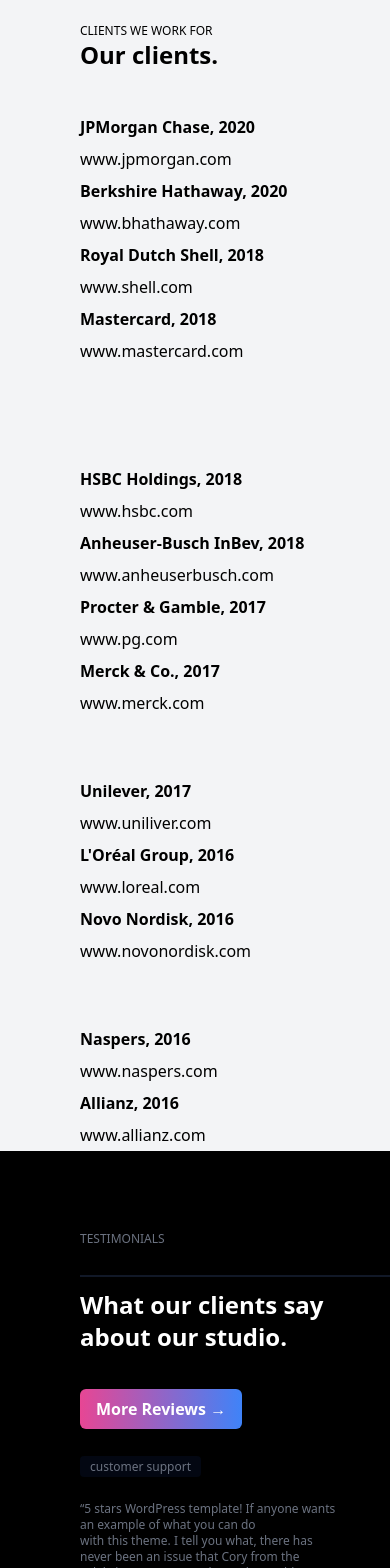
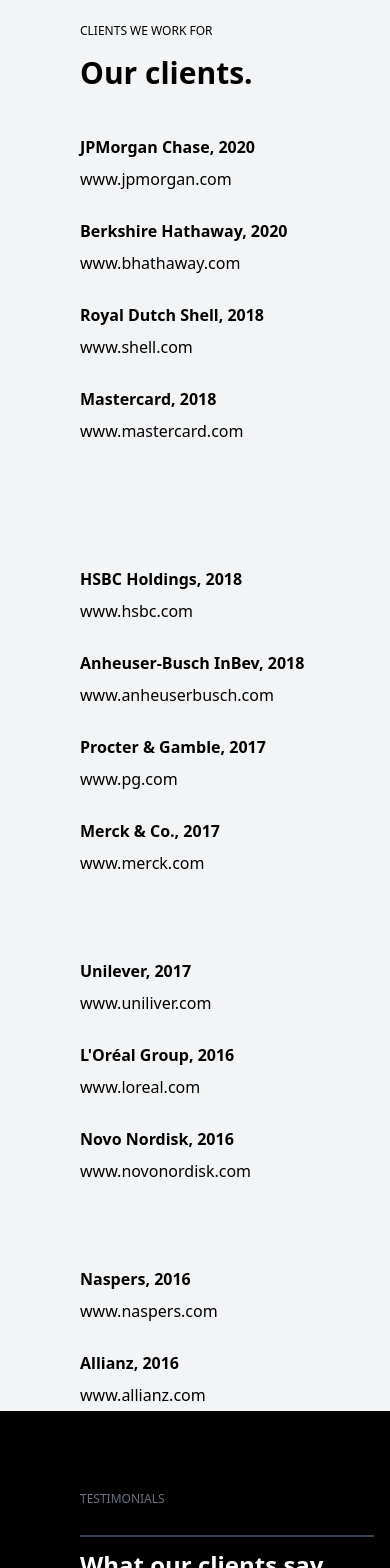
Before and after one commit to RexKnar/izhtech-web, a React (Vite) app: page /about in a window 390 px wide. Shown: the part 2500-4068 px from the top of the page. Built offline with nearby package versions, Linux system fonts and the light colour scheme.

Commit message:
first commit

```diff
--- a/src/pages/aboutus/Awards.tsx
+++ b/src/pages/aboutus/Awards.tsx
@@ -5,13 +5,13 @@
     <>
     <section>
       <div className="grid grid-cols-1 sm:grid-cols-2 md:grid-cols-3 lg:p-10 m-10 xl:grid-cols-3 gap-4">
-        <div className="text-left pb-20 lg:ml-20 lg:pl-20">
+        <div className="text-left pb-20 lg:ml-20 ">
 
           <h1 className="text-xs mt-10  "><b>AWARDS & HONORS</b></h1>
           <p className="text-3xl pt-4"><b>The awards won <br></br>by our works.</b></p>
 
         </div>
-        <div className="text-sm text-left mt-10">
+        <div className="text-sm text-left lg:ml-18 mt-10">
           <p>
             When our team provides design and <br/> digital marketing. Applied arts can <br/>include <b>industrial design, graphic</b><br/> <b>design, fashion design,</b> and the<br/>decorative arts which traditionally <br/>includes craft objects.</p></div>
 
--- a/src/pages/aboutus/Clients.tsx
+++ b/src/pages/aboutus/Clients.tsx
@@ -4,75 +4,74 @@
     <>
       <section className="bg-gray-100 overflow-hidden">
         <div className="ml-20 lg:pl-20 mt-20">
-          <h1 className="text-xs text-left">CLIENTS WE WORK FOR</h1>
-          <h2 className="text-2xl text-left">
-            <b>Our clients.</b>
+          <h1 className="text-xs mb-4 text-left">CLIENTS WE WORK FOR</h1>
+          <h2 className="text-3xl font-bold text-left">
+            Our clients.
           </h2>
           <div className="relative grid grid-cols-1 md:grid-cols-2 lg:grid-cols-5 xl:grid-cols-5 gap-4 bg-rgba(144, 145, 156, 0.06) text-.5xs leading-8">
-          <div className="bg-rgba(144, 145, 156, 0.06) text-left mt-10">
+          <div className="bg-rgba(144, 145, 156, 0.06) pb-5 text-left mt-10">
 
 
-<p><b>JPMorgan Chase, 2020</b></p>
-<p>www.jpmorgan.com</p>
+<p className="font-bold">JPMorgan Chase, 2020</p>
+<p className="mb-5">www.jpmorgan.com</p>
 
-<p><b>Berkshire Hathaway, 2020</b></p>
-<p>www.bhathaway.com</p>
+<p className="font-bold">Berkshire Hathaway, 2020</p>
+<p className="mb-5">www.bhathaway.com</p>
 
-<p><b>Royal Dutch Shell, 2018</b></p>
-<p>www.shell.com</p>
+<p className="font-bold">Royal Dutch Shell, 2018</p>
+<p className="mb-5">www.shell.com</p>
 
-<p><b>Mastercard, 2018</b></p>
+<p className="font-bold">Mastercard, 2018</p>
 <p className="pb-10">www.mastercard.com</p>
 
 </div>
 <div className="bg-rgba(144, 145, 156, 0.06) mt-10 text-left">
 
-<p><b>HSBC Holdings, 2018
-</b></p>
-<p>www.hsbc.com</p>
+<p className="font-bold">HSBC Holdings, 2018
+</p>
+<p className="mb-5">www.hsbc.com</p>
 
-<p><b>Anheuser-Busch InBev, 2018
-</b></p>
-<p>www.anheuserbusch.com</p>
+<p className="font-bold">Anheuser-Busch InBev, 2018
+</p>
+<p className="mb-5">www.anheuserbusch.com</p>
 
-<p><b>Procter & Gamble, 2017
-</b></p>
-<p>www.pg.com</p>
+<p className="font-bold">Procter & Gamble, 2017
+</p>
+<p className="mb-5">www.pg.com</p>
 
-<p><b>Merck & Co., 2017
-</b></p>
-<p>www.merck.com</p>
+<p className="font-bold">Merck & Co., 2017
+</p>
+<p className="mb-5">www.merck.com</p>
 
 </div>
 <div className="bg-rgba(144, 145, 156, 0.06) mt-10 text-left">
 
 
-<p><b>Unilever, 2017
+<p className="font-bold">Unilever, 2017
 
-</b></p>
-<p>www.uniliver.com</p>
+</p>
+<p className="mb-5">www.uniliver.com</p>
 
-<p><b>L'Oréal Group, 2016
+<p className="font-bold">L'Oréal Group, 2016
 
-</b></p>
-<p>www.loreal.com</p>
+</p>
+<p className="mb-5">www.loreal.com</p>
 
-<p><b>Novo Nordisk, 2016
-
-</b></p>
-<p>www.novonordisk.com</p>
+<p className="font-bold">Novo Nordisk, 2016
+</p>
+<p className="mb-5">www.novonordisk.com</p>
 
 </div>
 <div className="bg-rgba(144, 145, 156, 0.06) mt-10 text-left">
 
-<p><b>Naspers, 2016
-</b></p>
-<p>www.naspers.com</p>
+<p className="font-bold">Naspers, 2016
+</p>
+<p className="mb-5">www.naspers.com</p>
 
-<p><b>Allianz, 2016
+<p className="font-bold">Allianz, 2016
 
-</b></p>
-<p>www.allianz.com</p>
+</p>
+<p >www.allianz.com</p>
 
           </div>
           <div className="absolute -mt-16 -pt-20 ml-[65.5rem] transform">
--- a/src/pages/aboutus/Contact.tsx
+++ b/src/pages/aboutus/Contact.tsx
@@ -3,11 +3,11 @@
     return (
         <>
 
-                <section className="bg-black pb-10 pt-10 ">
+            <section className="bg-black pb-10 pt-5 ">
                 <p className="text-3xl pt-4"><b>The awards won <br></br>by our works.</b></p>
                 <div className="lg:ml-20 lg:pl-20 text-left bg-black text-white ">
 
-                        <h1 className="text-xs ">LET'S COLLABORATE</h1>
+                    <h1 className="text-xs text-grey-500">LET'S COLLABORATE</h1>
 
                     <div className="flex lg:pr-20 lg:mr-20  justify-end">
                         <button className="bg-gradient-to-r from-pink-500 to-blue-500 hover:from-pink-600 hover:to-blue-600 text-white font-semibold py-2 px-4 rounded-md transition duration-300">
@@ -16,12 +16,12 @@
                     </div>
 
                     <div>
-                            <p className="text-3xl -mt-5 mb-3"><b>Send us an email,<br/>to discuss a new project.</b></p>
+                        <p className="text-4xl text-grey-500 -mt-5 mb-6"><b>Send us an email,<br />to discuss a new project.</b></p>
 
                     </div>
                     <hr className="border border-gray-700 w-100 mr-[10rem]"></hr>
 
-                        <div className="text-xs mt-10 mb-10 text-left"><p>We're <b>a team of creatives</b> who are excited about unique ideas and help digital </p><p>and fin-tech companies <b>to create amazing identity.</b></p> </div>
+                    <div className="text-xs mt-6 mb-10 leading-5 text-left"><p>We're <b>a team of creatives</b> who are excited about unique ideas and help digital </p><p>and fin-tech companies <b>to create amazing identity.</b></p> </div>
 
 
                 </div>
--- a/src/pages/aboutus/Counts.tsx
+++ b/src/pages/aboutus/Counts.tsx
@@ -11,7 +11,7 @@
 
 <div className=" col-span-2 relative  flex justify-start mr-[190px]">
                     <img className="absolute h-full p-0 w-full " />
-                    <div className="absolute bg-red-500 bg-opacity-80 grid text-white content-end pl-20 pt-10 pb-10 pr-24  bottom-0 right-64">
+                    <div className="absolute bg-red-500 bg-opacity-96 grid text-white content-end pl-20 pt-10 pb-10 pr-24  bottom-0 right-64">
                         <div className="flex flex-row  text-end">
                             <div>
                                 <img src="src\assets\images\SketchLogo.png" alt="" />
--- a/src/pages/aboutus/Team.tsx
+++ b/src/pages/aboutus/Team.tsx
@@ -17,13 +17,13 @@
 
                 <div>
                     <div className="grid grid-cols-2 sm:grid-cols-4 md:grid-cols-6 lg:grid-cols-4">
-                        <div className="col-span-2 sm:col-span-1 text-left text-xs bg-black text-white py-4 p-4">
-                            <div className="text-gray mt-[15rem]">
+                        <div className="col-span-2 sm:col-span-1 text-left text-xs bg-black opacity-95 text-white py-4 p-4">
+                            <div className="text-gray mt-[17rem]">
                                 <h1 >Colin Lucido</h1></div>
                             <p className="mt-4">UI Designer · <b>Interactive Media</b></p>
-                            <p className="mt-4 pb-3">George is an architect and founding partner,<br />providing flexible digital services.</p>
+                            <p className="mt-4 leading-6  pb-3">George is an architect and founding partner,<br />providing flexible digital services.</p>
 
-                            <div className=" flex">
+                            <div className=" gap-2 flex">
                                 <div className="rounded-full border border-gray-500 p-2">
                                     <FontAwesomeIcon icon={faFacebook} size="2x" />
                                 </div>
@@ -45,11 +45,11 @@
                         <div className="col-span-2 sm:col-span-1"><img src="src\assets\images\img2.jpg"></img></div>
                         <div className="col-span-2 sm:col-span-1"><img src="src\assets\images\img3.jpg"></img></div>
                         <div className="col-span-2 sm:col-span-1"><img src="src\assets\images\img4.jpg"></img></div>
-                        <div className="col-span-2 sm:col-span-1 text-left text-xs bg-black text-white py-4 p-4">
-                            <div className=" mt-[15rem]">
+                        <div className="col-span-2 sm:col-span-1 text-left text-xs bg-black gap-2 opacity-95 text-white py-4 p-4">
+                            <div className=" mt-[17rem]">
                                 <h1>Colin Lucido</h1></div>
                             <p className="mt-4">UI Designer · <b>Interactive Media</b></p>
-                            <p className="mt-4 pb-3">George is an architect and founding partner,<br />providing flexible digital services.</p>
+                            <p className="mt-4 leading-6 pb-3">George is an architect and founding partner,<br />providing flexible digital services.</p>
 
                             <div className=" flex">
                                 <div className="rounded-full border border-gray-500 p-2">
--- a/src/pages/aboutus/Testimonials.tsx
+++ b/src/pages/aboutus/Testimonials.tsx
@@ -6,11 +6,11 @@
       <section className=" bg-black relative">
 
         <div className=" pt-20 pb-10 lg:ml-20 pl-20 bg-black flex flex-col lg:flex-row lg:space-x-4 text-white  relative">
-          <div className="lg:w-1/2 text-left mb-6">
+          <div className="lg:w-1/2 text-left mb-20">
 
             <h1 className=" text-xs text-gray-500 pb-4 mb-3">TESTIMONIALS</h1>
 
-            <hr className="border border-gray-900 w-85"/>
+            <hr className="border border-gray-700  mr-[1rem]"/>
 
             <div className="text-2xl mt-3 mb-3"><h1><b>What our clients say<br/>about our studio.</b></h1></div>
 
@@ -20,18 +20,18 @@
           </div>
 
           <div className="lg:w-1/2  mr-[50px] text-left">
-            <div className="mb-6">
+            <div className="mb-4">
 
               <span className="bg-gray-950 text-gray-500 text-xs font-medium mr-2 px-2.5 py-0.5 rounded dark:bg-gray-100 dark:text-gray-800">customer support</span>
 
             </div>
-            <p className="mb-3 text-gray-500 text-xs">
+            <p className="mb-3 text-gray-500 leading-7 text-xs">
               “5 stars WordPress template! If anyone wants an example of what you can do <br />with this theme. I tell you what, there has never been an issue that Cory from the <br />colabrio support team hasn't been able to solve for me.”
             </p>
 
 
-            <p><b>Colin Lucido</b></p>
-            <p className="text-gray-500 mb-6 text-xs">UI Designer · Interactive Media</p>
+            <p className="font-bold text-xs text-gray">Colin Lucido</p>
+            <p className="text-gray-500 mb-6 mt-3 text-xs">UI Designer · Interactive Media</p>
 
             <p className="pb-10">03---05</p>
           </div>
```
Lines whose indentation alone changed are shown as unchanged.
